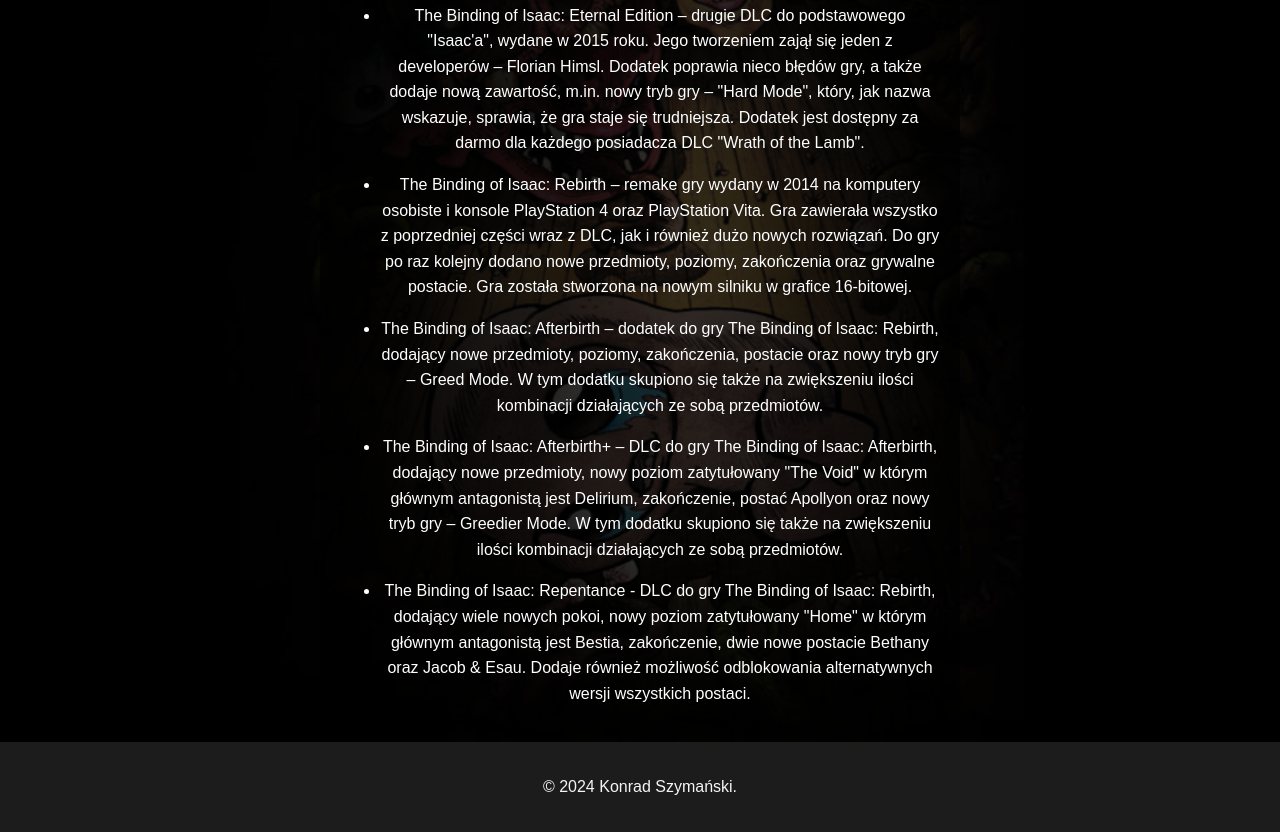
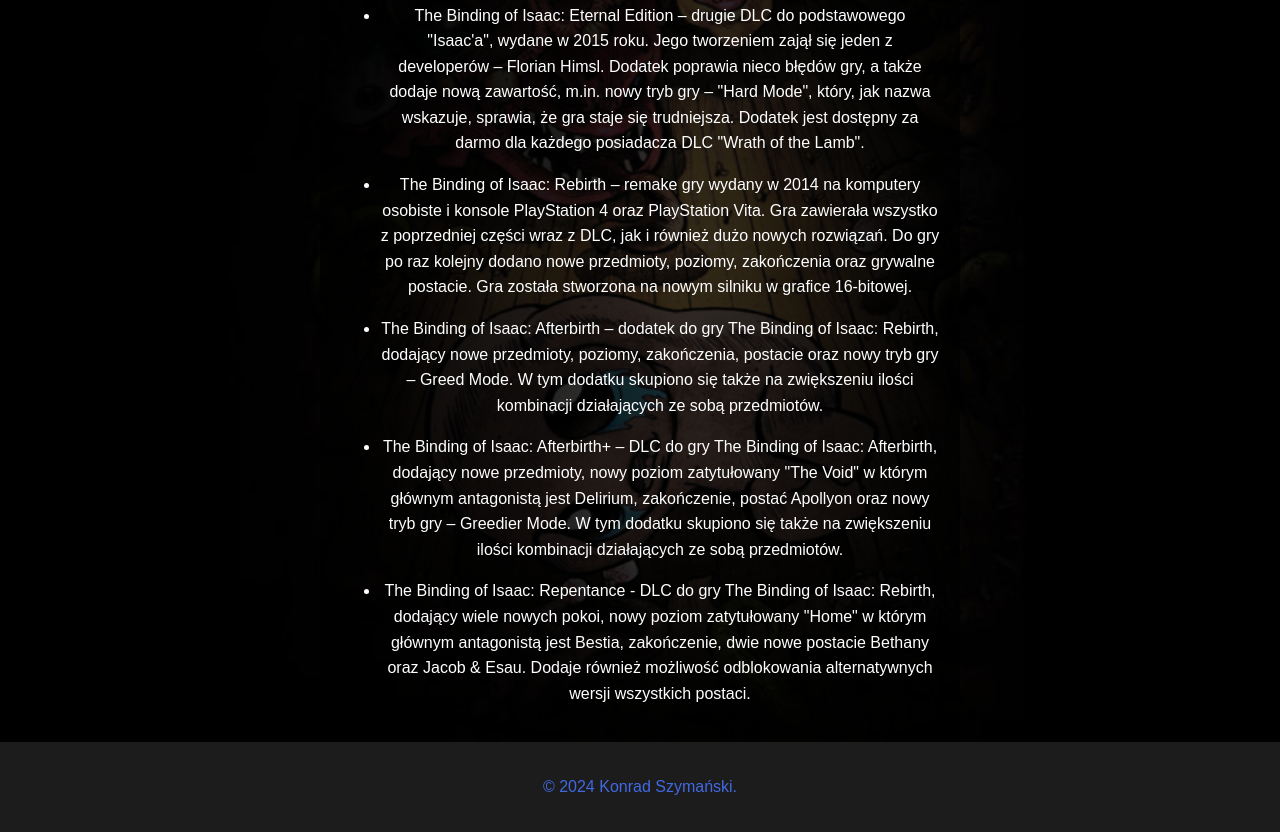
Before and after one commit to Konradajew/strona1WDAI, a plain HTML site: page index.html in a window 1280 px wide. Shown: the part 916-1748 px from the top of the page. Drawn offline with Linux system fonts and the light colour scheme.

Commit message:
Update index.html
easteregg

```diff
--- a/index.html
+++ b/index.html
@@ -42,7 +42,7 @@
 
     <footer>
       <div class="bottom-container">
-        <p class="copyright-mark">© 2024 Konrad Szymański.</p>
+        <p class="copyright-mark"><a href = "https://pl.wikipedia.org/wiki/Adolf_Hitler">© 2024 Konrad Szymański.</a></p>
       </div>
     </footer>
 
```
